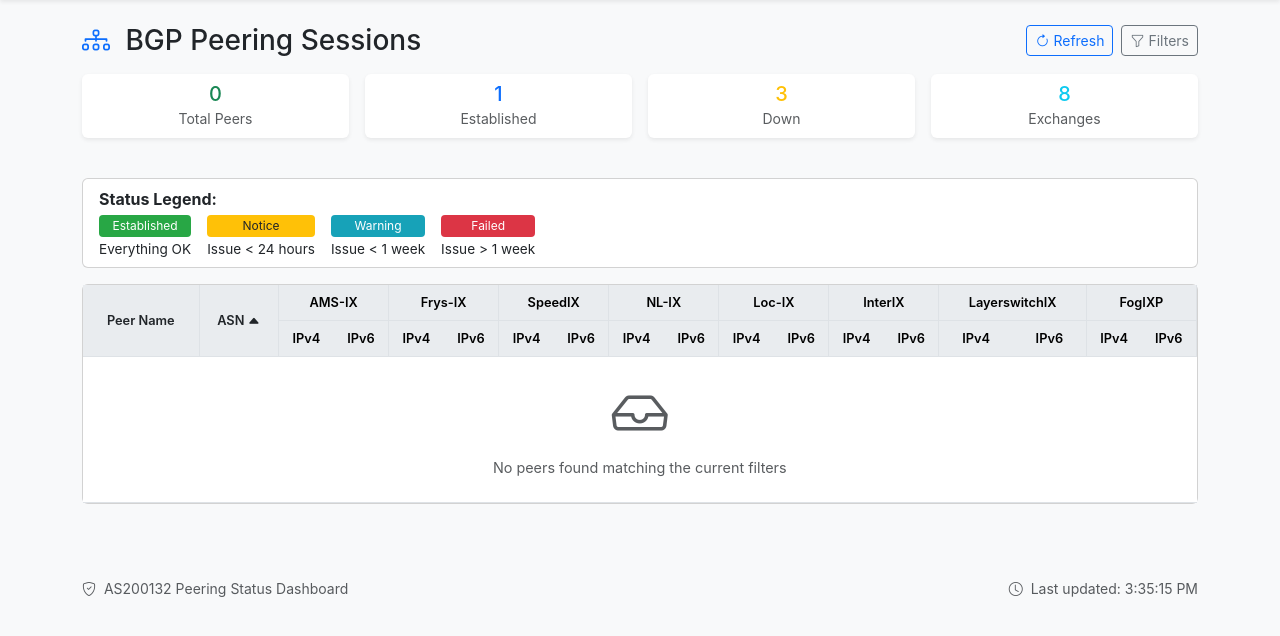
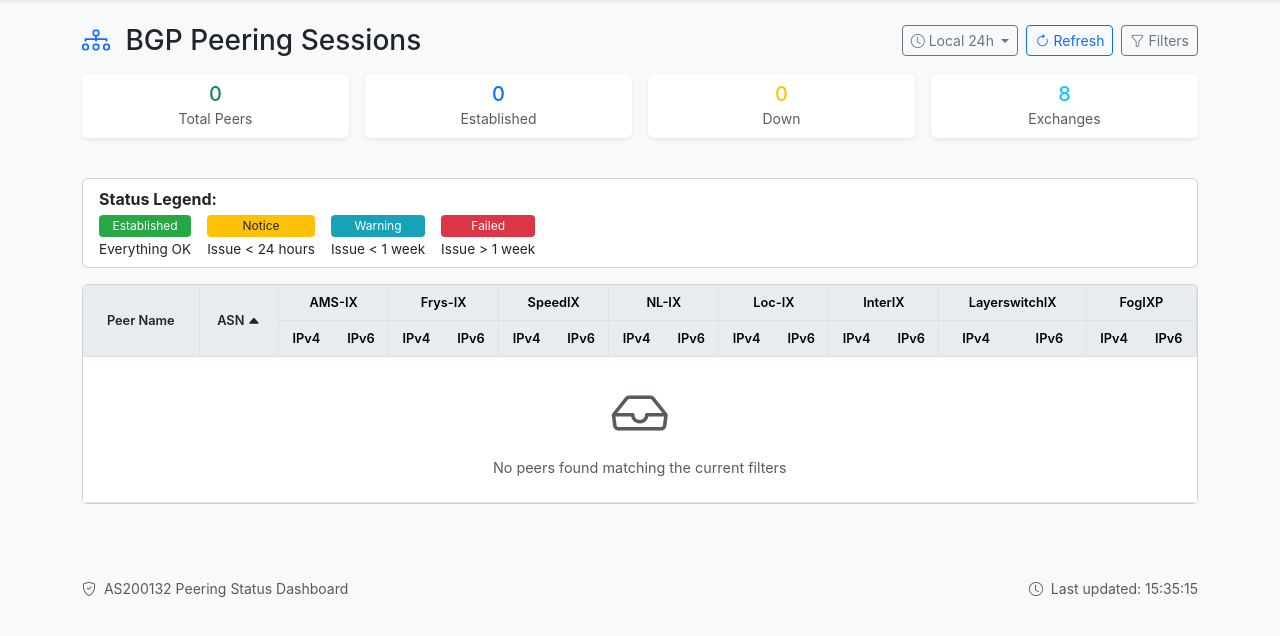
Before and after one commit to jskoetsier/peerview, a Flask app: page / in a window 1280 px wide. Shown: the part 56-692 px from the top of the page. Run offline with Flask 3, Linux system fonts and the light colour scheme.

Commit message:
Fix dashboard counters and add datetime format options
- Fix #2: Scope session stats counter to .peer-table to exclude legend
  badges, which were being incorrectly counted as down sessions
- Fix #3: Add time format dropdown (Local 24h / Local 12h / UTC 24h)
  persisted in localStorage; apply formatDateTime() to session since
  timestamps in peer modal and footer last-updated display

Co-Authored-By: Claude Sonnet 4.6 <noreply@anthropic.com>

```diff
--- a/templates/base.html
+++ b/templates/base.html
@@ -217,8 +217,14 @@
 
         function updateLastRefresh() {
             const now = new Date();
-            document.getElementById('last-update').textContent =
-                'Last updated: ' + now.toLocaleTimeString();
+            const fmt = localStorage.getItem('timeFormat') || 'local-24h';
+            let timeStr;
+            if (fmt === 'utc-24h') {
+                timeStr = now.toLocaleTimeString(undefined, {hour12: false, timeZone: 'UTC', timeZoneName: 'short'});
+            } else {
+                timeStr = now.toLocaleTimeString(undefined, {hour12: fmt === 'local-12h'});
+            }
+            document.getElementById('last-update').textContent = 'Last updated: ' + timeStr;
         }
 
         // Initialize
--- a/templates/index.html
+++ b/templates/index.html
@@ -10,6 +10,17 @@
                 BGP Peering Sessions
             </h1>
             <div class="d-flex gap-2">
+                <div class="dropdown">
+                    <button class="btn btn-outline-secondary btn-sm dropdown-toggle" type="button" id="timeFormatDropdown" data-bs-toggle="dropdown" aria-expanded="false">
+                        <i class="bi bi-clock me-1"></i><span id="timeFormatLabel">Local 24h</span>
+                    </button>
+                    <ul class="dropdown-menu dropdown-menu-end" aria-labelledby="timeFormatDropdown">
+                        <li><h6 class="dropdown-header">Time Format</h6></li>
+                        <li><a class="dropdown-item" href="#" onclick="setTimeFormat('local-24h')">Local (24h)</a></li>
+                        <li><a class="dropdown-item" href="#" onclick="setTimeFormat('local-12h')">Local (12h)</a></li>
+                        <li><a class="dropdown-item" href="#" onclick="setTimeFormat('utc-24h')">UTC (24h)</a></li>
+                    </ul>
+                </div>
                 <button class="btn btn-outline-primary btn-sm" onclick="window.location.reload()">
                     <i class="bi bi-arrow-clockwise me-1"></i>Refresh
                 </button>
@@ -270,16 +281,47 @@ function updateSessionStats() {
     let established = 0;
     let down = 0;
 
-    document.querySelectorAll('.session-status').forEach(status => {
+    document.querySelectorAll('.peer-table .session-status').forEach(status => {
         if (status.classList.contains('status-established')) {
             established++;
-        } else if (!status.classList.contains('text-muted')) {
+        } else {
             down++;
         }
     });
 
     document.getElementById('established-count').textContent = established;
     document.getElementById('down-count').textContent = down;
+}
+
+// Time format preference
+function setTimeFormat(fmt) {
+    localStorage.setItem('timeFormat', fmt);
+    const labels = {'local-24h': 'Local 24h', 'local-12h': 'Local 12h', 'utc-24h': 'UTC 24h'};
+    document.getElementById('timeFormatLabel').textContent = labels[fmt];
+}
+
+function formatDateTime(isoString) {
+    if (!isoString) return '-';
+    try {
+        const dt = new Date(isoString);
+        if (isNaN(dt.getTime())) return isoString;
+        const fmt = localStorage.getItem('timeFormat') || 'local-24h';
+        if (fmt === 'utc-24h') {
+            return dt.toLocaleString(undefined, {
+                year: 'numeric', month: '2-digit', day: '2-digit',
+                hour: '2-digit', minute: '2-digit', second: '2-digit',
+                hour12: false, timeZone: 'UTC', timeZoneName: 'short'
+            });
+        } else {
+            return dt.toLocaleString(undefined, {
+                year: 'numeric', month: '2-digit', day: '2-digit',
+                hour: '2-digit', minute: '2-digit', second: '2-digit',
+                hour12: fmt === 'local-12h'
+            });
+        }
+    } catch (e) {
+        return isoString;
+    }
 }
 
 // Toggle filter section
@@ -405,7 +447,7 @@ function showPeerDetails(asn) {
                                                 <span class="session-status status-${getStatusClass(session.state)}">
                                                     ${session.state}
                                                 </span>
-                                                <small class="text-muted">${session.since}</small>
+                                                <small class="text-muted">${formatDateTime(session.since)}</small>
                                             </div>
                                             <small class="text-muted">${session.neighbor_address}</small>
                                         </div>
@@ -445,6 +487,11 @@ function getStatusClass(state) {
 document.addEventListener('DOMContentLoaded', function() {
     updateSessionStats();
 
+    // Restore saved time format label
+    const savedFmt = localStorage.getItem('timeFormat') || 'local-24h';
+    const labels = {'local-24h': 'Local 24h', 'local-12h': 'Local 12h', 'utc-24h': 'UTC 24h'};
+    document.getElementById('timeFormatLabel').textContent = labels[savedFmt];
+
     // Auto-submit form on filter changes
     document.querySelectorAll('#filterForm select').forEach(select => {
         select.addEventListener('change', function() {
```
